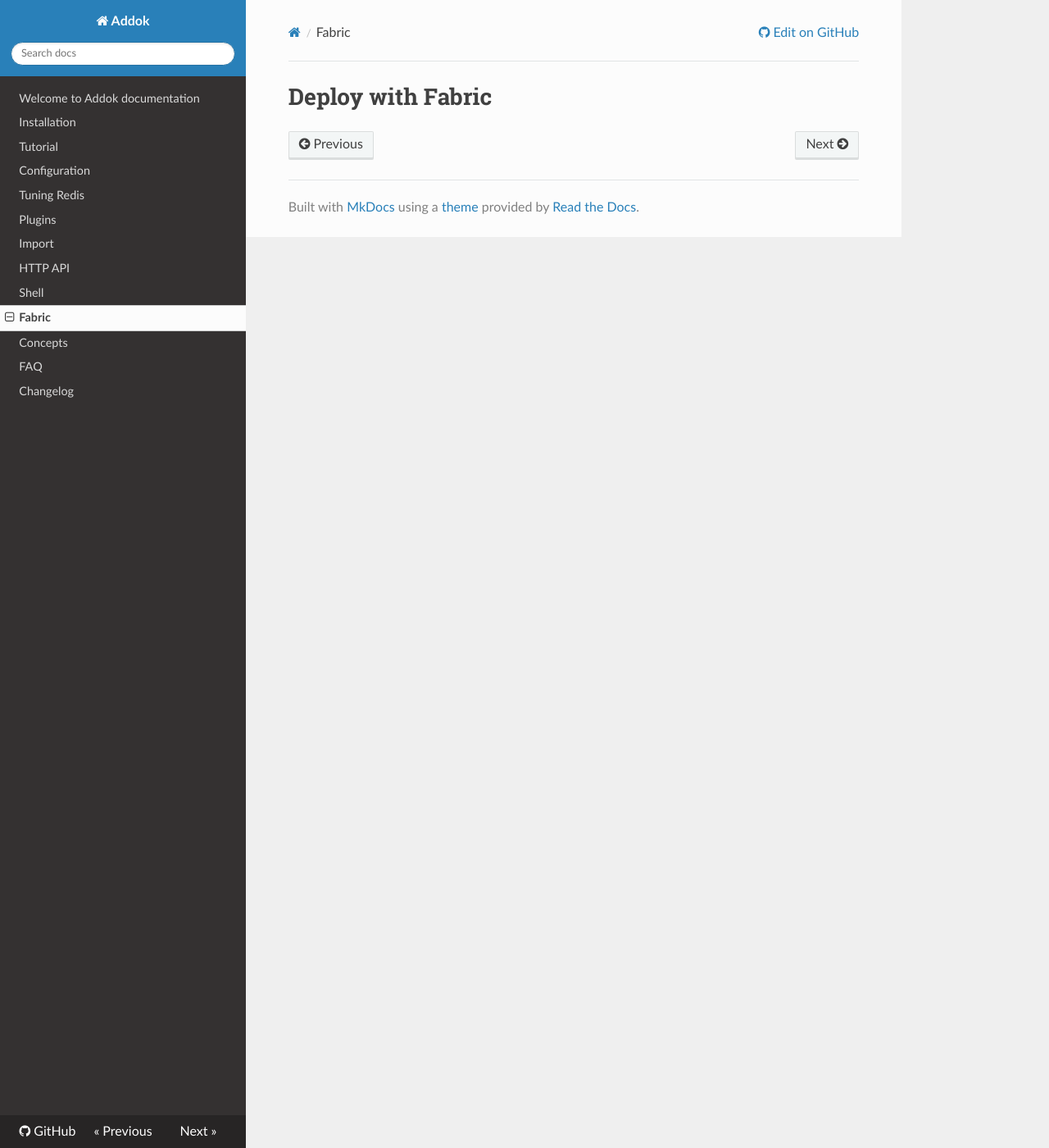
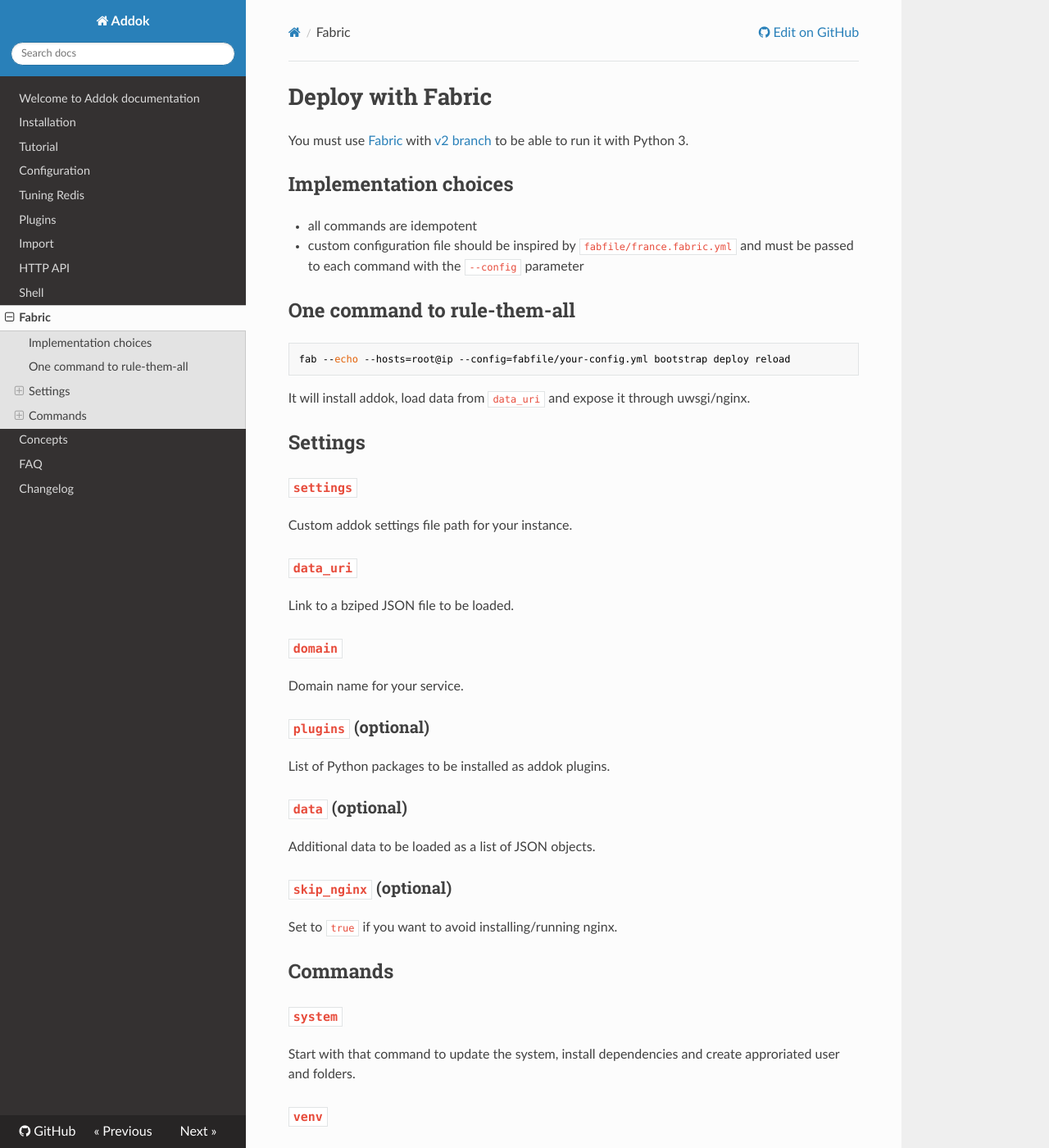
Before and after one commit to addok/addok, an MkDocs documentation site: the page built from docs/fabric.md, in a window 1280 px wide and 1400 px high. Shown: the whole window at 82% size. Built offline with MkDocs 1.6.1, drawn with Linux system fonts in a browser that asks for light colours; nearby versions of some CDN libraries; old or Windows-style settings are respelled for this version of MkDocs; some of the changed text lies outside the part shown.

Commit message:
Add documentation for fabric

````diff
--- a/docs/fabric.md
+++ b/docs/fabric.md
@@ -1 +1,96 @@
 # Deploy with Fabric
+
+You must use [Fabric](http://www.fabfile.org/) with
+[v2 branch](https://github.com/fabric/fabric/tree/v2)
+to be able to run it with Python 3.
+
+## Implementation choices
+
+* all commands are idempotent
+* custom configuration file should be inspired by `fabfile/france.fabric.yml`
+  and must be passed to each command with the `--config` parameter
+
+
+## One command to rule-them-all
+
+```bash
+fab --echo --hosts=root@ip --config=fabfile/your-config.yml bootstrap deploy reload
+```
+
+It will install addok, load data from `data_uri` and expose it through
+uwsgi/nginx.
+
+## Settings
+
+### `settings`
+
+Custom addok settings file path for your instance.
+
+### `data_uri`
+
+Link to a bziped JSON file to be loaded.
+
+### `domain`
+
+Domain name for your service.
+
+### `plugins` (optional)
+
+List of Python packages to be installed as addok plugins.
+
+### `data` (optional)
+
+Additional data to be loaded as a list of JSON objects.
+
+### `skip_nginx` (optional)
+
+Set to `true` if you want to avoid installing/running nginx.
+
+
+## Commands
+
+### `system`
+
+Start with that command to update the system, install dependencies and create
+approriated user and folders.
+
+### `venv`
+
+Create the virtualenv and update [pip](https://pip.pypa.io/en/stable/).
+
+### `settings`
+
+Load custom settings from your local file referenced as `settings`
+in the configuration file.
+
+### `http`
+
+Install configuration for uwsgi and nginx.
+
+### `bootstrap` (meta)
+
+Run commands `system`, `venv`, `settings` and `http`.
+
+### `fetch`
+
+Retrieve the file referenced as `data_uri` in the configuration
+file and unbzip it.
+
+### `batch`
+
+Load the previously fetched file plus optional data from the
+configuration file.
+
+### `reload` (meta)
+
+Run `fetch`, stop uwsgi, reset addok database(s), run `batch` and restart
+services.
+
+### `deploy`
+
+Install addok and all plugins referenced as `plugins` in the
+configuration file.
+
+### `restart`
+
+Restart uwsgi and nginx.
--- a/requirements-dev.txt
+++ b/requirements-dev.txt
@@ -1,3 +1,5 @@
 pytest==3.0.7
 pytest-cov==2.4.0
 pytest-falcon==0.4.2
+-e git://github.com/fabric/fabric.git@v2#egg=fabric2
+mkdocs==0.16.3
````
